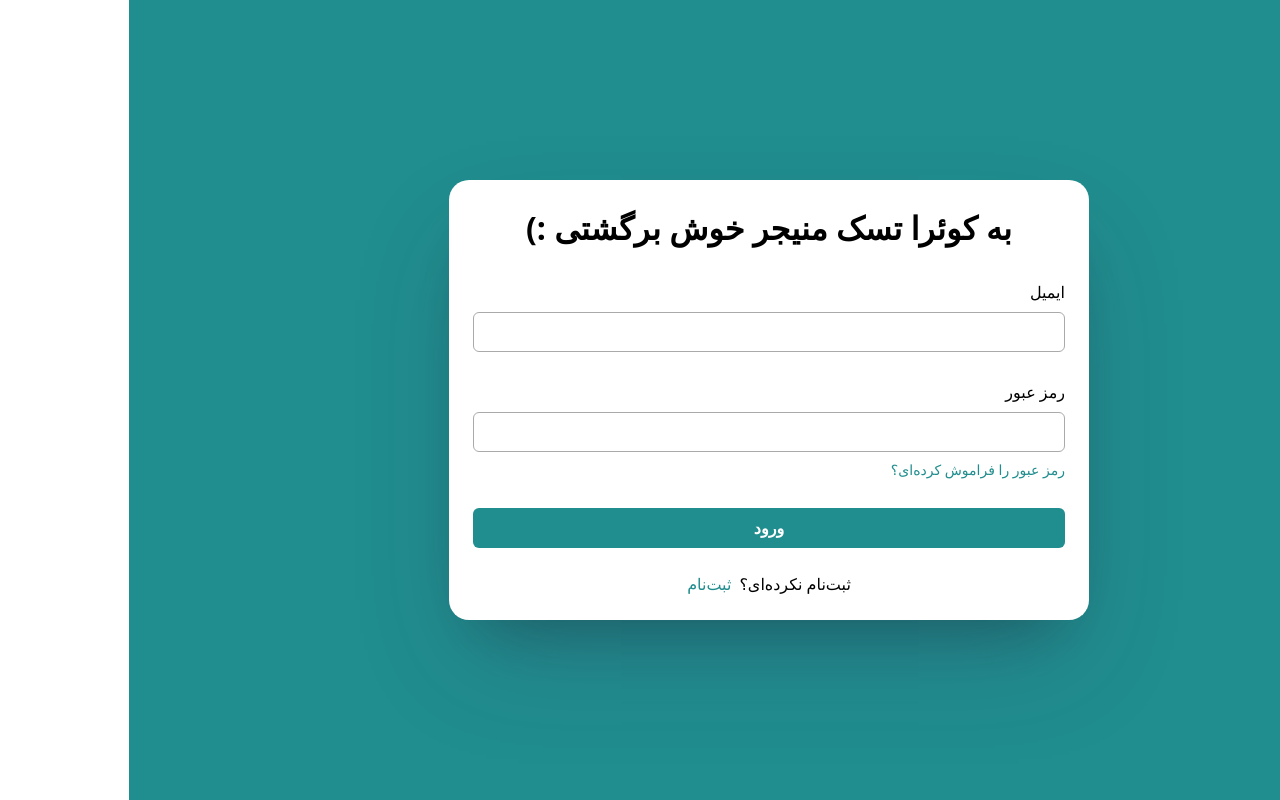
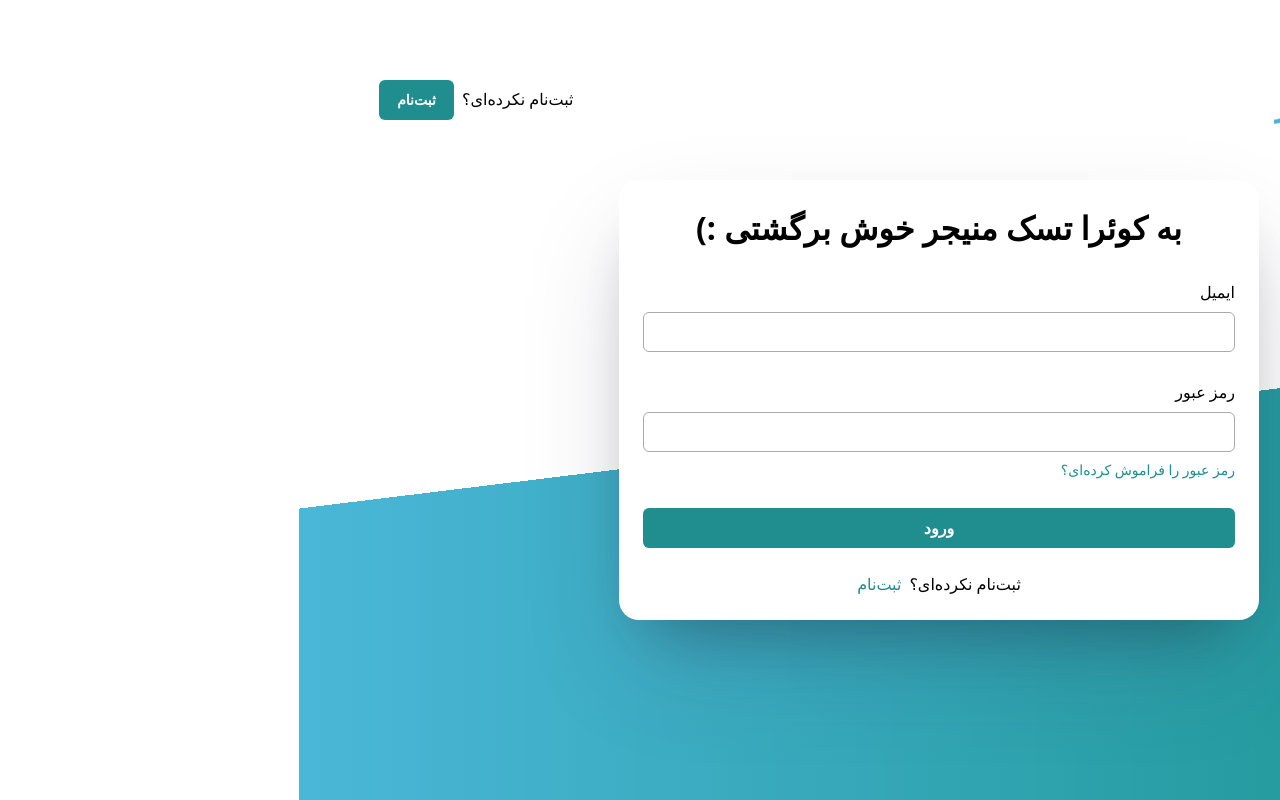
Before and after one commit to Summer-Frontend-Quera-Bootcamp/Group-1, a React (Vite) app: page / in a window 1280 px wide. Built offline with nearby package versions, Linux system fonts and the light colour scheme.

Commit message:
add sign-in page

```diff
--- a/src/pages/SignIn/index.tsx
+++ b/src/pages/SignIn/index.tsx
@@ -1,8 +1,9 @@
 import { Formik, Form } from "formik";
 import * as Yup from "yup";
+import { Link } from "react-router-dom";
+import SignInLayout from "../../Layout/AuthenticateLayout";
 import AccountCard from "../../components/FormContainer/AccountCard";
 import Input from "../../components/FormContainer/Input";
-import { Link } from "react-router-dom";
 
 type Values = {
   email: string;
@@ -41,7 +42,7 @@ const SignIn = () => {
   });
 
   return (
-    <div className="w-full h-[100vh] flex justify-center items-center bg-brand-primary">
+    <SignInLayout showSignup={true}>
       {/* ------------------------------Formik------------------------------ */}
       <AccountCard title="به کوئرا تسک منیجر خوش برگشتی :)">
         <Formik
@@ -86,7 +87,7 @@ const SignIn = () => {
         </div>
       </AccountCard>
       {/* ------------------------------Formik------------------------------ */}
-    </div>
+      </SignInLayout>
   );
 };
 
```
